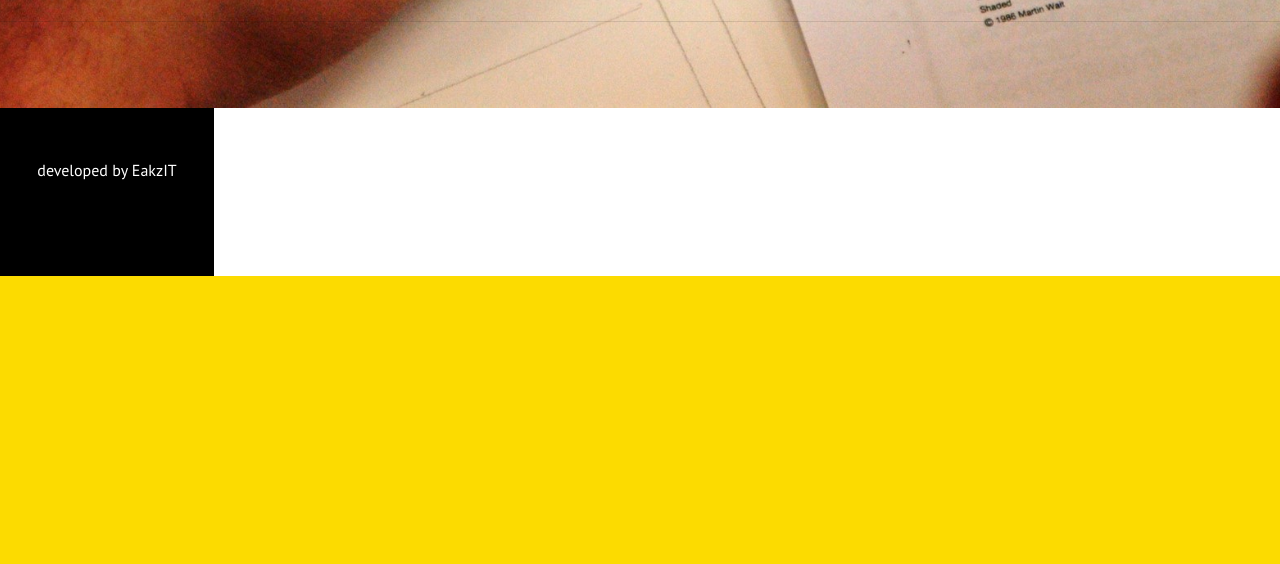
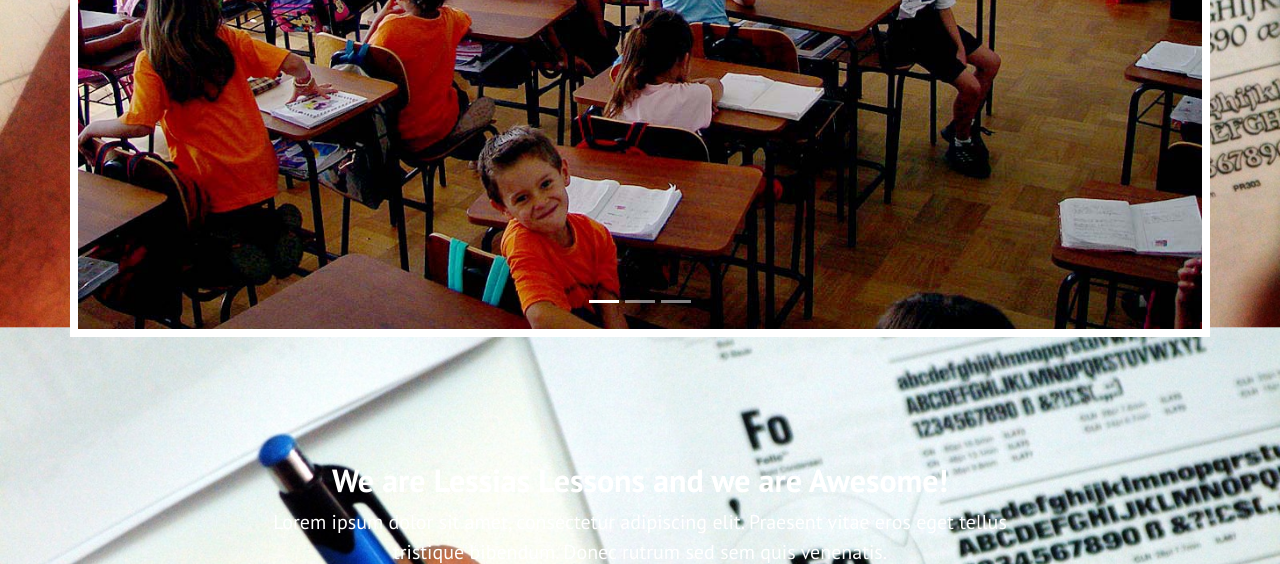
Before and after one commit to Eakz/engyschool, a Django app: page /about-us/ in a window 1280 px wide; the page is wider, and only the part inside the window is pictured. Shown: the part 689-1253 px from the top of that part. Before the commit the page ends 965 px from the top of that part, so only its background shows below. Run offline with Django 3.2, Linux system fonts and the light colour scheme; some libraries are stand-ins or nearby versions.

Commit message:
Added image carousel on about page

```diff
--- a/main/templates/main/about.html
+++ b/main/templates/main/about.html
@@ -2,7 +2,37 @@
 {% load static %}
 </header>
 <div class="row bg-image" style="background-image: url({% static 'main/img/student.jpg' %});">
-    <div class="col-lg-12">
+  <div class="container">
+    <div class="row" style="border: 1vh solid white;">
+      <div id="carouselExampleIndicators" class="carousel slide" data-ride="carousel">
+        <ol class="carousel-indicators">
+          <li data-target="#carouselExampleIndicators" data-slide-to="0" class="active"></li>
+          <li data-target="#carouselExampleIndicators" data-slide-to="1"></li>
+          <li data-target="#carouselExampleIndicators" data-slide-to="2"></li>
+        </ol>
+        <div class="carousel-inner">
+          <div class="carousel-item active">
+            <img class="d-block w-100" src="{% static 'main/img/teacher1.jpg' %}" alt="First slide">
+          </div>
+          <div class="carousel-item">
+            <img class="d-block w-100" src="{% static 'main/img/teacher2.jpg' %}" alt="Second slide">
+          </div>
+          <div class="carousel-item">
+            <img class="d-block w-100" src="{% static 'main/img/teacher3.jpg' %}" alt="Third slide">
+          </div>
+        </div>
+        <a class="carousel-control-prev" href="#carouselExampleIndicators" role="button" data-slide="prev">
+          <span class="carousel-control-prev-icon" aria-hidden="true"></span>
+          <span class="sr-only">Previous</span>
+        </a>
+        <a class="carousel-control-next" href="#carouselExampleIndicators" role="button" data-slide="next">
+          <span class="carousel-control-next-icon" aria-hidden="true"></span>
+          <span class="sr-only">Next</span>
+        </a>
+    </div>
+  </div>
+  <br>
+  <div class="col-lg-12">
       <div class="title">
         <h2 class="title__main" style="color: white;">
           We are Lessias Lessons and we are Awesome!
```
Also changed, not shown: main/templates/main/base.html (+0 -25 lines), static/main/img/teacher1.jpg (added), static/main/img/teacher2.jpg (added), static/main/img/teacher3.jpg (added).
